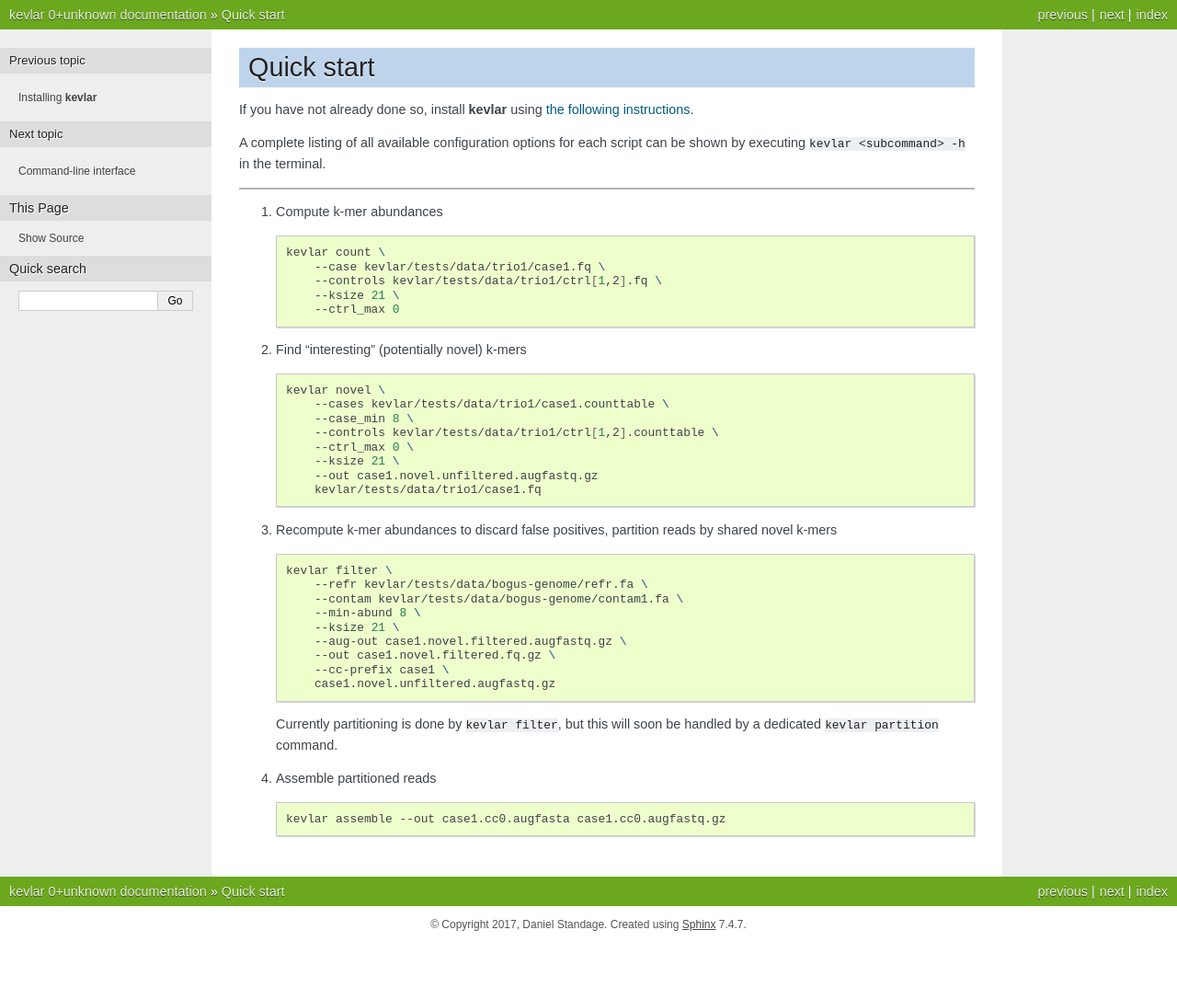
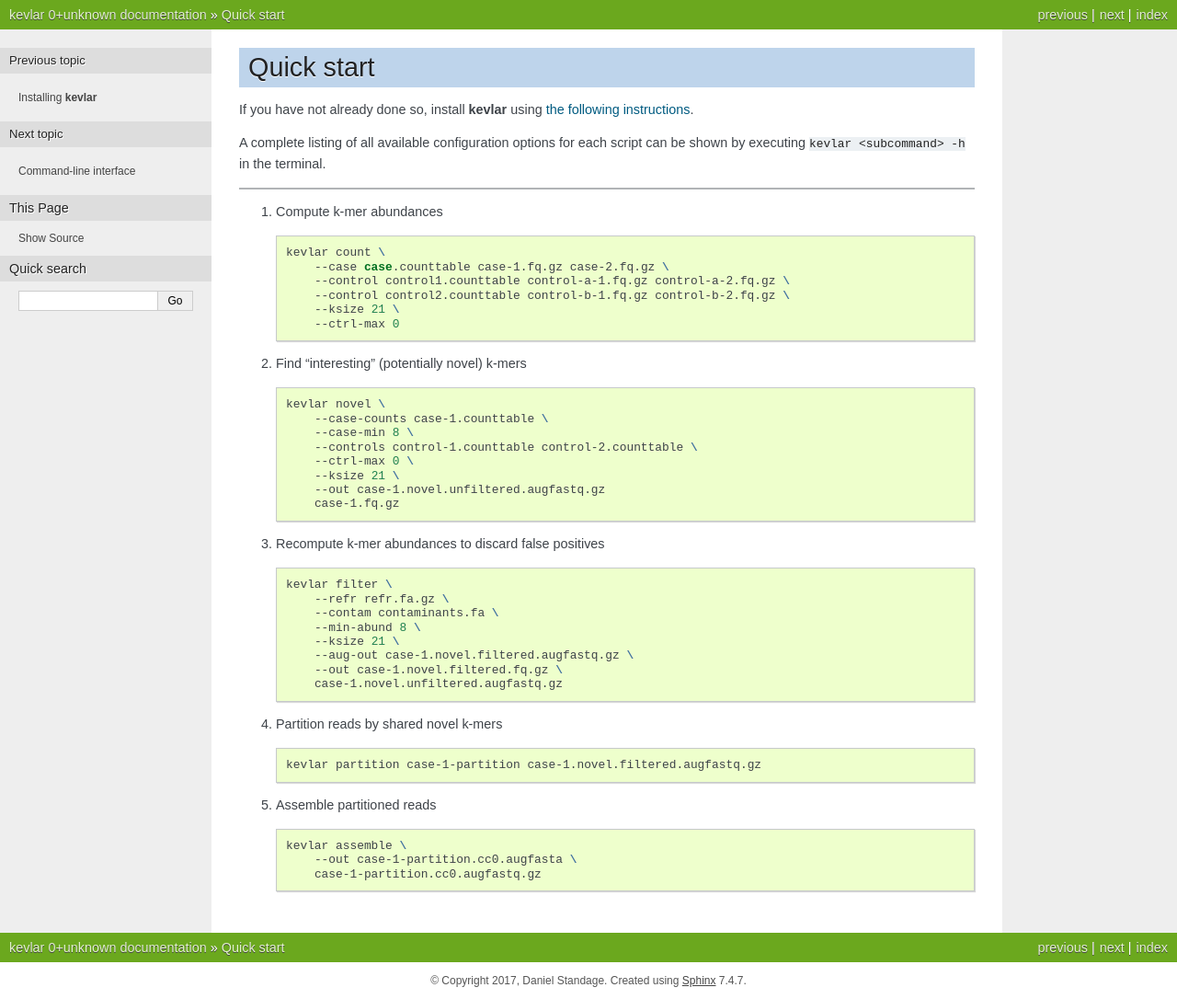
Before and after one commit to kevlar-dev/kevlar, a Sphinx documentation site: the page built from docs/quick-start.rst, in a window 1280 px wide. Shown: the whole page at 92% size. Built offline with Sphinx 7.4.7, drawn with Linux system fonts in a browser that asks for light colours; before the commit the page ends 1025 px from its top, so only the background shows below that.

Commit message:
Update quick start

```diff
--- a/docs/quick-start.rst
+++ b/docs/quick-start.rst
@@ -12,42 +12,48 @@ A complete listing of all available configuration options for each script can be
    .. code:: bash
 
        kevlar count \
-           --case kevlar/tests/data/trio1/case1.fq \
-           --controls kevlar/tests/data/trio1/ctrl[1,2].fq \
+           --case case.counttable case-1.fq.gz case-2.fq.gz \
+           --control control1.counttable control-a-1.fq.gz control-a-2.fq.gz \
+           --control control2.counttable control-b-1.fq.gz control-b-2.fq.gz \
            --ksize 21 \
-           --ctrl_max 0
+           --ctrl-max 0
 
 #. Find "interesting" (potentially novel) k-mers
 
    .. code:: bash
 
        kevlar novel \
-           --cases kevlar/tests/data/trio1/case1.counttable \
-           --case_min 8 \
-           --controls kevlar/tests/data/trio1/ctrl[1,2].counttable \
-           --ctrl_max 0 \
+           --case-counts case-1.counttable \
+           --case-min 8 \
+           --controls control-1.counttable control-2.counttable \
+           --ctrl-max 0 \
            --ksize 21 \
-           --out case1.novel.unfiltered.augfastq.gz
-           kevlar/tests/data/trio1/case1.fq
+           --out case-1.novel.unfiltered.augfastq.gz
+           case-1.fq.gz
 
-#. Recompute k-mer abundances to discard false positives, partition reads by shared novel k-mers
+#. Recompute k-mer abundances to discard false positives
 
    .. code:: bash
 
        kevlar filter \
-           --refr kevlar/tests/data/bogus-genome/refr.fa \
-           --contam kevlar/tests/data/bogus-genome/contam1.fa \
+           --refr refr.fa.gz \
+           --contam contaminants.fa \
            --min-abund 8 \
            --ksize 21 \
-           --aug-out case1.novel.filtered.augfastq.gz \
-           --out case1.novel.filtered.fq.gz \
-           --cc-prefix case1 \
-           case1.novel.unfiltered.augfastq.gz
+           --aug-out case-1.novel.filtered.augfastq.gz \
+           --out case-1.novel.filtered.fq.gz \
+           case-1.novel.unfiltered.augfastq.gz
 
-   Currently partitioning is done by ``kevlar filter``, but this will soon be handled by a dedicated ``kevlar partition`` command.
+#. Partition reads by shared novel k-mers
+
+   .. code:: bash
+
+       kevlar partition case-1-partition case-1.novel.filtered.augfastq.gz
 
 #. Assemble partitioned reads
 
    .. code:: bash
 
-       kevlar assemble --out case1.cc0.augfasta case1.cc0.augfastq.gz
+       kevlar assemble \
+           --out case-1-partition.cc0.augfasta \
+           case-1-partition.cc0.augfastq.gz
```
Also changed, not shown: docs/cli.rst (+7 -0 lines).
